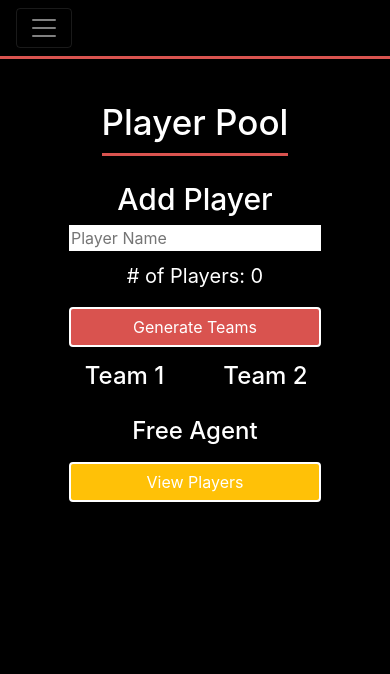
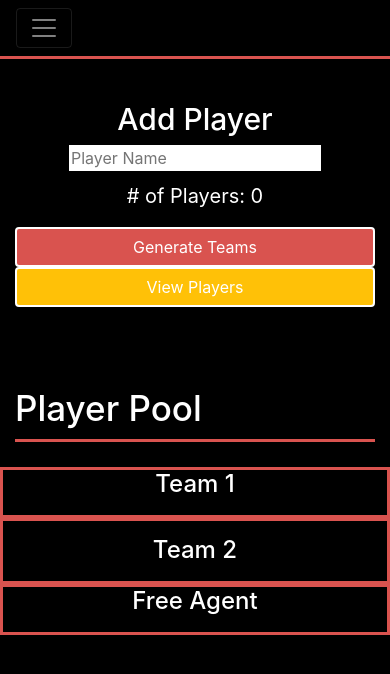
Before and after one commit to damparo/SummerClassic, a plain HTML site: page index.html in a window 390 px wide. Drawn offline with nearby package versions, Linux system fonts and the light colour scheme.

Commit message:
made player page responsive - columns vert to horiz

```diff
--- a/index.html
+++ b/index.html
@@ -36,10 +36,87 @@
     </nav>
 
 
+    <div class="container">
+      <div class="row justify-content-center">
+        <div class="col-sm-3 col-md-3">
+
+          <h5 id="addplayer">Add Player</h5>
+          <form id="roster-form" method="POST">
+            <input
+              type="text"
+              placeholder="Player Name"
+              name="roster-player"
+              id="roster-creation"
+            />
+          </form>
 
 
+          <p id="numplayers"># of Players: <span id="player-count">0</span></p>
 
-    <div
+          <button type="button" class="btn col-12" id="randomteams">
+            Generate Teams
+          </button>
+
+          <a href="players.html">
+            <button type="button" class="btn btn-warning col-12" id="playerview">
+              View Players
+            </button>
+          </a>
+
+
+        </div>
+        <!-- ----------------- -->
+        <div class="col-sm-3 col-md-3">
+
+          <h4 id="title">Player Pool</h4>
+
+          <ol id="roster-list"></ol>
+
+        </div>
+
+          <!-- ----------------- -->
+
+        <div class="col-sm-3 col-md-3">
+          <div class="row">
+            <div class="col borderres">
+
+              <h4 id="team1" class="zenter">Team 1</h4>
+
+              <ol id="teamone-list"></ol>
+
+
+            </div>
+
+          </div>
+          <div class="row">
+            <div class="col borderres">
+
+
+              <h4 id="team2" class="zenter">Team 2</h4>
+
+              <ol id="teamtwo-list"></ol>
+
+
+            </div>
+          </div>
+        </div>
+
+          <!-- ----------------- -->
+
+        <div class="col-sm-3 col-md-3 borderres">
+
+          <h4 id="freeagent" class="zenter">Free Agent</h4>
+
+          <ol id="loneplayer"></ol>
+
+        </div>
+
+          <!-- ----------------- -->
+      </div>
+    </div>
+
+
+    <!-- <div
       class="container d-flex flex-column justify-content-center align-items-center"
     >
 
@@ -96,9 +173,9 @@
           </a>
         </div>
       </div>
-    </div>
+    </div> -->
 
-    <!-- <button id="save">SAVE</button> -->
+
 
     <script
       src="https://code.jquery.com/jquery-3.4.1.slim.min.js"
--- a/styles.css
+++ b/styles.css
@@ -18,18 +18,18 @@ body {
 .container {
   cursor: default;
   background-color: black;
+  margin-top: 12vh;
 }
 
 
 #title {
   margin-bottom: 25px;
-  margin-top: 12vh;
   border-bottom-color: #d9534f;
   border-bottom-style: solid;
   padding-bottom: 10px;
   color:white;
   font-size: 35px;
-  text-align: center;
+  /* text-align: center; */
 }
 
 #addplayer {
@@ -68,7 +68,7 @@ input[type="text"] {
   /* padding-inline-start: 2px; */
   color: white;
   font-weight: bolder;
-  text-align: center;
+  /* text-align: center; */
 }
 
 #whitebreak {
@@ -95,14 +95,14 @@ input[type="text"] {
 }
 
 #team1 {
-  margin-top: 15px;
+  /* margin-top: 15px; */
 }
 
 #team2 {
   margin-top: 15px;
 }
 #freeagent {
-  margin-top: 10px;
+  /* margin-top: 10px; */
 }
 
 ol {
@@ -113,10 +113,11 @@ ol {
   font-weight: bolder;
   /* text-align: center; */
   /* padding-inline-start: 20px; */
+
 }
 
 #loneplayer {
-  text-align: center;
+  /* text-align: center; */
 }
 #playerview {
   margin-bottom: 5em;
@@ -138,3 +139,6 @@ ol {
 #teamtwo-list {
   color: white;
 } */
+.borderres{
+  border: 3px solid  #d9534f;
+}
```
